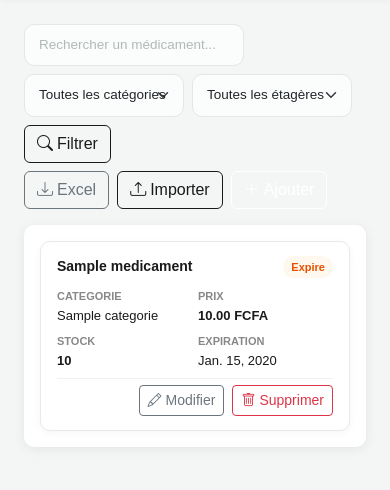
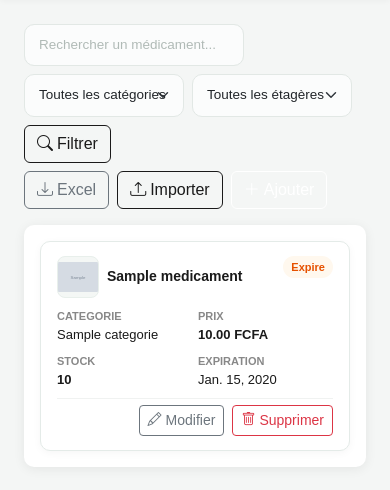
Before and after one commit to issa1299/pharmacie-gestion, a Django app: page /medicaments/ in a window 390 px wide. Shown: the part 60-550 px from the top of the page. Run offline with Django 5.2, Linux system fonts and the light colour scheme; a user stored in the database is signed in; tables that the repository leaves empty hold one stand-in row (values such as "Sample post"); grey boxes marked "Sample" are stand-in pictures; some libraries are stand-ins or nearby versions.

Commit message:
Mobile medicaments: ajout photo dans les cartes

```diff
--- a/pharmacie_project/templates/medicaments/liste.html
+++ b/pharmacie_project/templates/medicaments/liste.html
@@ -167,7 +167,16 @@
     {% for med in medicaments %}
     <div class="mc-card">
       <div class="mc-top">
-        <div class="mc-title">{{ med.nom }}</div>
+        <div class="d-flex align-items-center gap-2">
+          <div style="width:42px;height:42px;border-radius:8px;background:#F4F7F5;display:flex;align-items:center;justify-content:center;overflow:hidden;flex-shrink:0;border:1px solid #E8EFEB;">
+            {% if med.image %}
+            <img src="{{ med.image.url }}" alt="{{ med.nom }}" style="width:100%;height:100%;object-fit:contain;">
+            {% else %}
+            <i class="bi bi-capsule-pill" style="color:#C8D8D0;font-size:20px;"></i>
+            {% endif %}
+          </div>
+          <div class="mc-title">{{ med.nom }}</div>
+        </div>
         {% if med.est_expire %}
         <span class="mc-badge badge-expire">Expire</span>
         {% elif med.stock_faible %}
```
